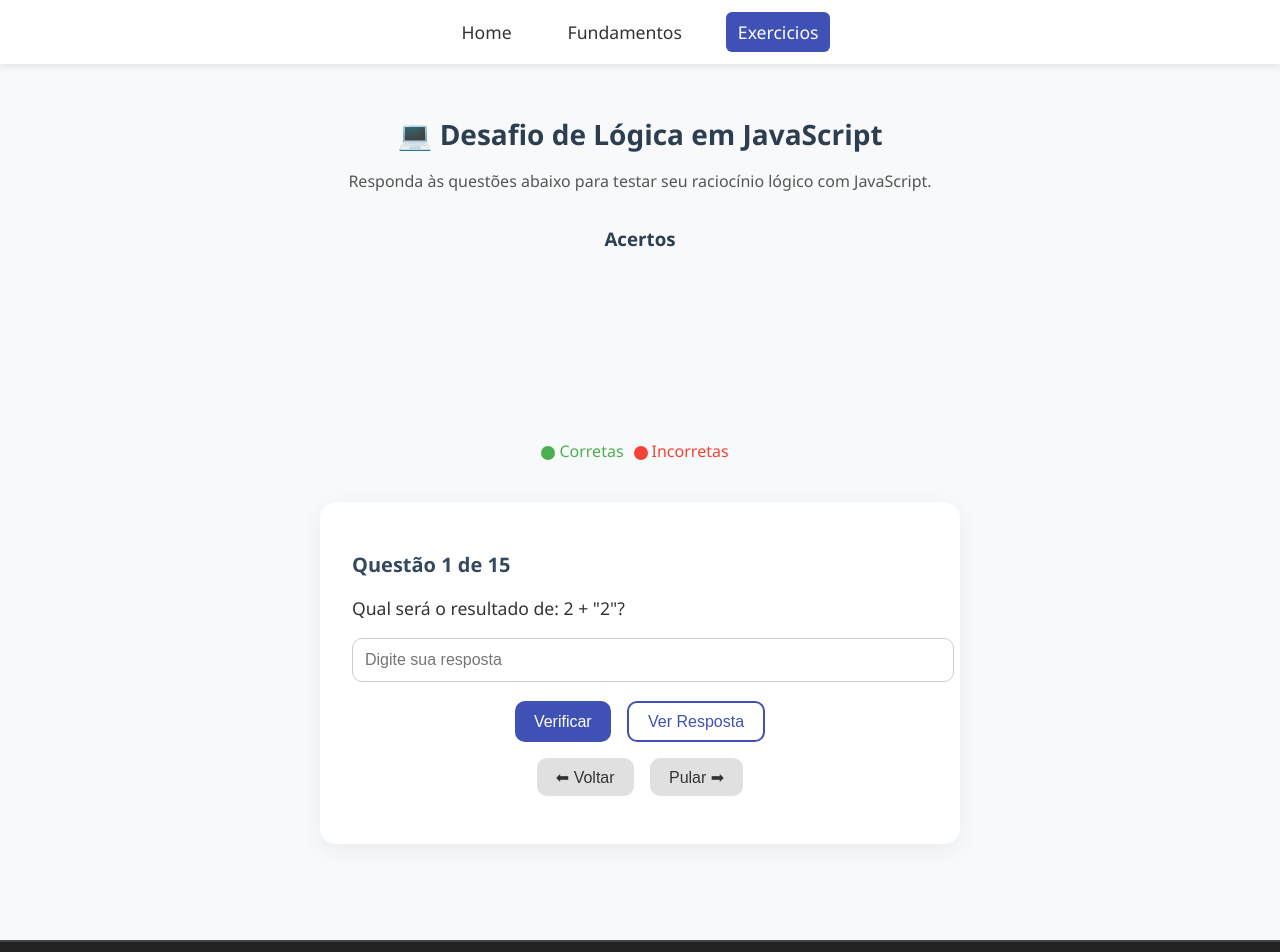
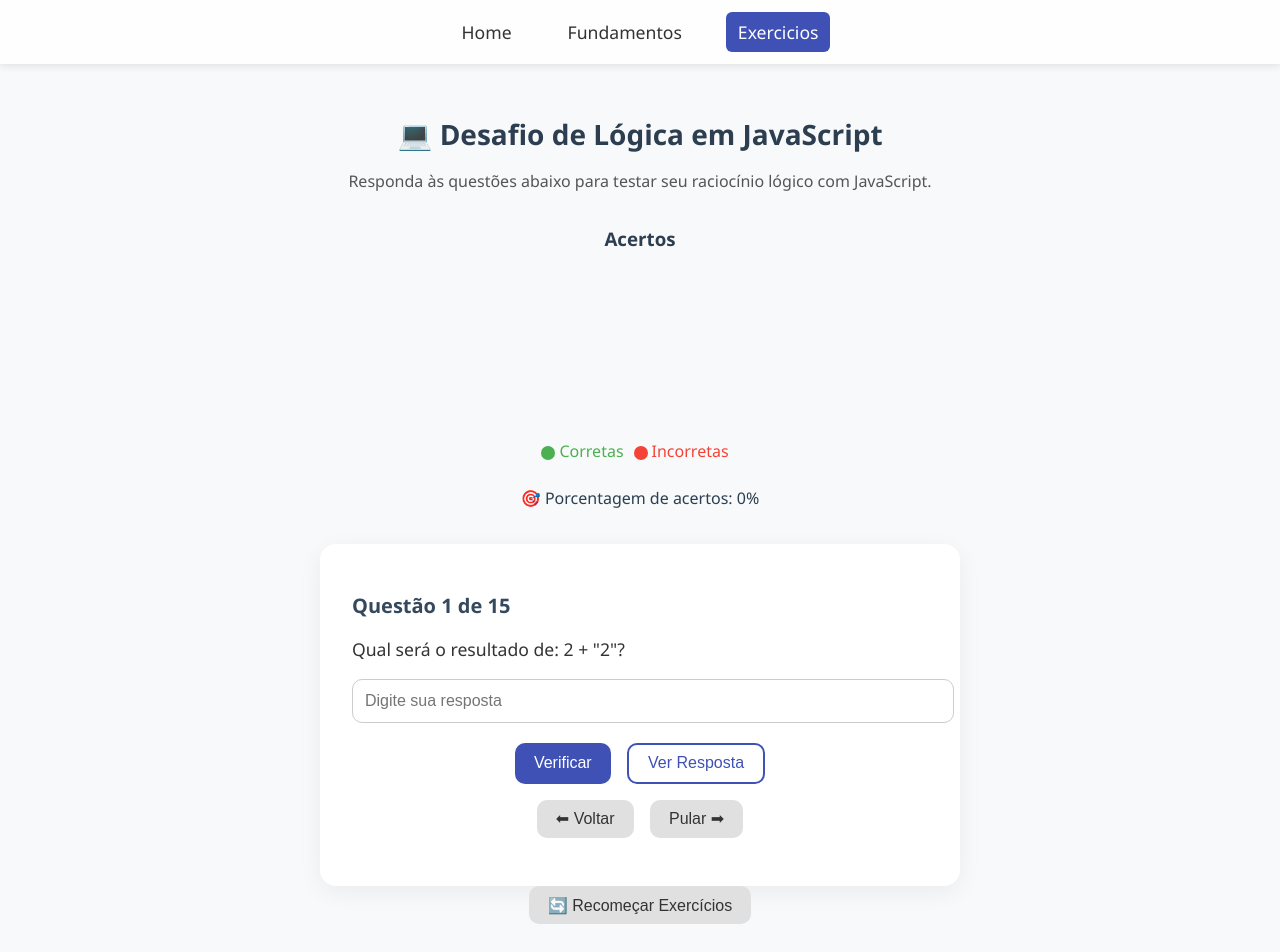
Before and after one commit to GuilhermeEijiY/Certificadora, a React (Create React App) app in the folder fundamentos/: page /Exercicios in a window 1280 px wide. Shown: the top 952 px of the page. Built offline with nearby package versions, Linux system fonts and the light colour scheme.

Commit message:
adicionar gráfico na página de exercicios

```diff
--- a/fundamentos/src/pages/Exercicios.js
+++ b/fundamentos/src/pages/Exercicios.js
@@ -95,21 +95,22 @@ const Exercicios = () => {
   const verificarResposta = () => {
     const correto = atual.validar(resposta);
     if (correto) {
-      setFeedback('✅ Correto! Avançando...');
+      setFeedback('✅ Correto!');
       setAcertou(true);
       setEstatisticas(prev => ({ ...prev, corretas: prev.corretas + 1 }));
-      setTimeout(() => {
-        setIndice(prev => prev + 1);
-        setResposta('');
-        setFeedback('');
-        setAcertou(null);
-        setMostrarResposta(false);
-      }, 1200);
     } else {
-      setFeedback('❌ Incorreto. Tente novamente!');
+      setFeedback(`❌ Incorreto. Resposta correta: ${atual.respostaCorreta}`);
       setAcertou(false);
       setEstatisticas(prev => ({ ...prev, incorretas: prev.incorretas + 1 }));
     }
+
+    setTimeout(() => {
+      setIndice(prev => (prev + 1) % perguntas.length);
+      setResposta('');
+      setFeedback('');
+      setAcertou(null);
+      setMostrarResposta(false);
+    }, 1500);
   };
 
   const verRespostaCorreta = () => {
@@ -131,10 +132,22 @@ const Exercicios = () => {
     setMostrarResposta(false);
   };
 
+  const recomeçar = () => {
+    setIndice(0);
+    setResposta('');
+    setFeedback('');
+    setAcertou(null);
+    setMostrarResposta(false);
+    setEstatisticas({ corretas: 0, incorretas: 0 });
+  };
+
   const dadosGrafico = [
     { name: 'Corretas', value: estatisticas.corretas },
     { name: 'Incorretas', value: estatisticas.incorretas },
   ];
+
+  const total = estatisticas.corretas + estatisticas.incorretas;
+  const porcentagem = total > 0 ? Math.round((estatisticas.corretas / total) * 100) : 0;
 
   const cores = ['#4caf50', '#f44336'];
 
@@ -163,6 +176,8 @@ const Exercicios = () => {
             <Legend />
           </PieChart>
         </ResponsiveContainer>
+        <p className="porcentagem">🎯 Porcentagem de acertos: {porcentagem}%</p>
+
       </div>
 
       <div className="card">
@@ -193,6 +208,9 @@ const Exercicios = () => {
           </div>
         )}
       </div>
+      <div className="btn-container">
+      <button onClick={recomeçar} className="btn reset">🔄 Recomeçar Exercícios</button>
+    </div>
     </div>
   );
 };
```
